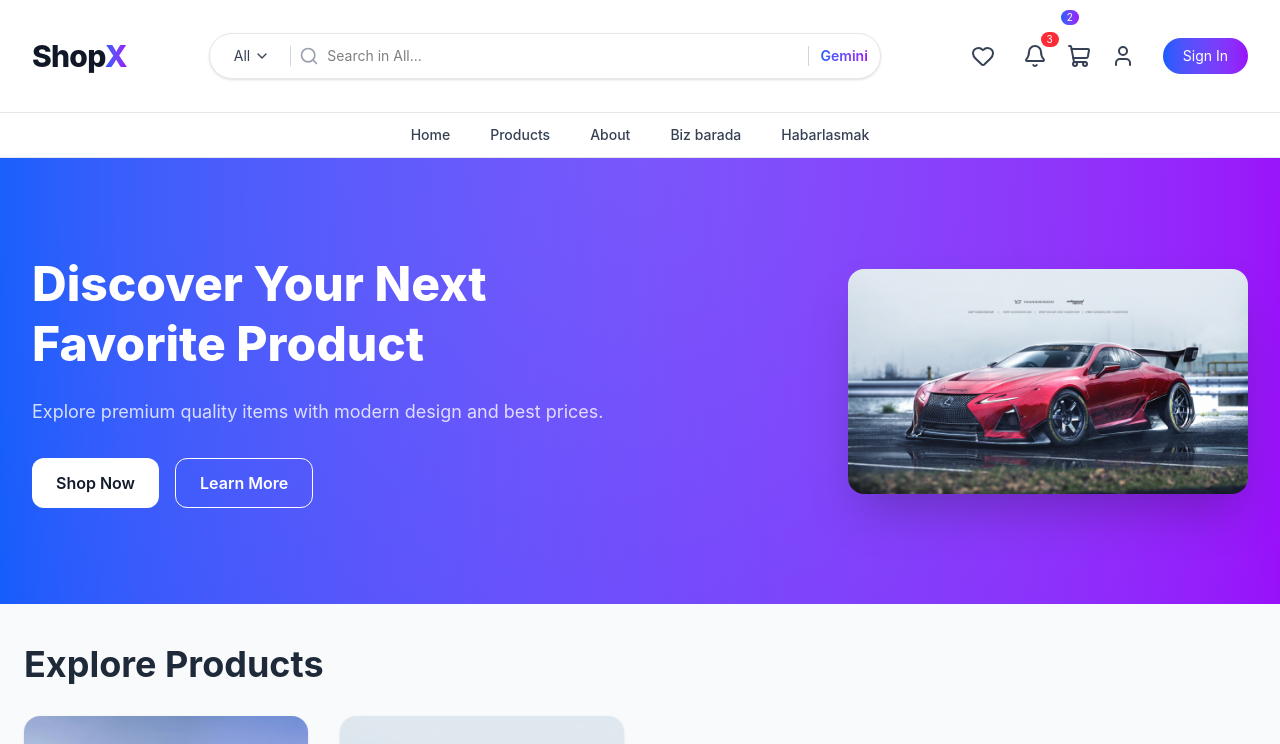
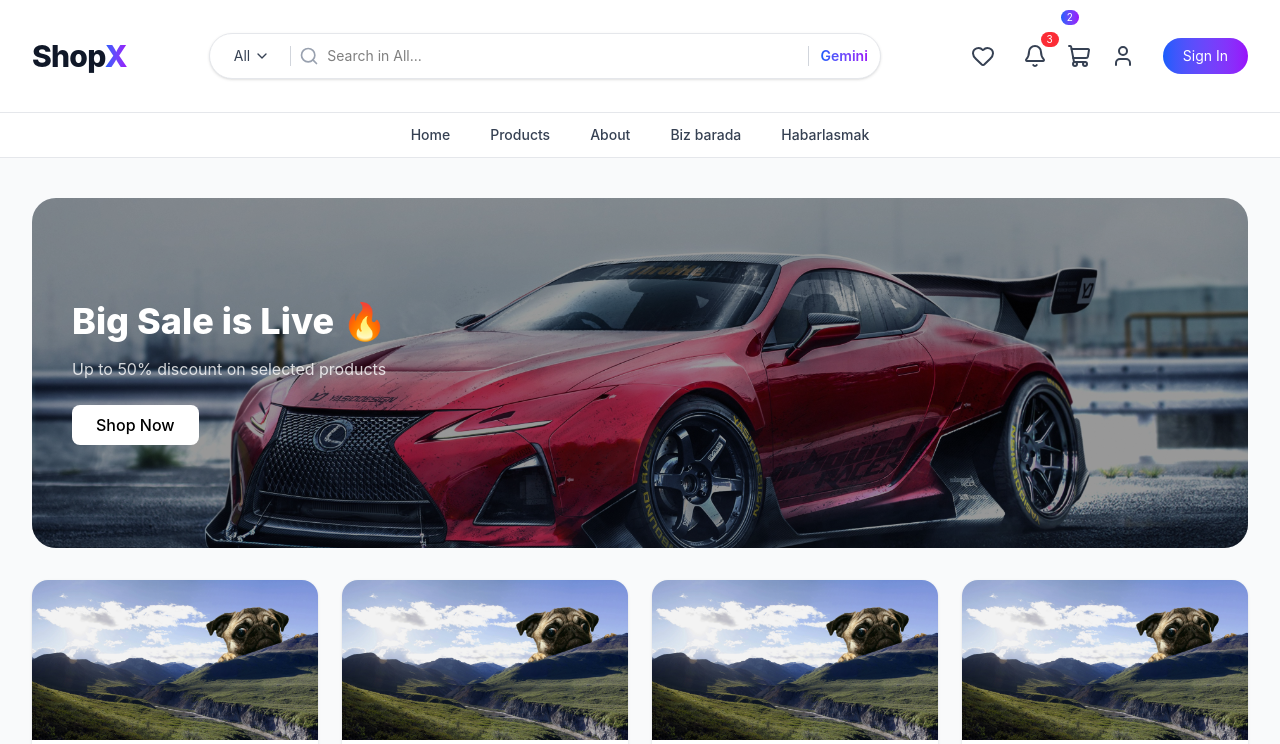
Before and after one commit to Bahram2006/ecommerce-web, a React (Vite) app: page / in a window 1280 px wide. Shown: the top 744 px of the page. Built offline with nearby package versions, Linux system fonts and the light colour scheme.

Commit message:
feat: add hero banner with 4 category cards

```diff
--- a/src/components/Hero.jsx
+++ b/src/components/Hero.jsx
@@ -1,41 +1,58 @@
 export default function Hero() {
   return (
-    <section className="relative overflow-hidden bg-gradient-to-r from-blue-600 to-purple-600 text-white">
+    <section className="bg-gray-50 py-10">
+      <div className="max-w-7xl mx-auto px-8">
 
-      {/* 🔥 SOFT LIGHT EFFECT */}
-      <div className="absolute inset-0 bg-[radial-gradient(circle_at_top,rgba(255,255,255,0.3),transparent)] opacity-30"></div>
+        {/* 🔥 BIG BANNER */}
+        <div className="relative rounded-3xl overflow-hidden mb-8">
+          <img
+            src="/src/assets/images/f4279552.jpg"
+            alt="banner"
+            className="w-full h-[350px] object-cover"
+          />
 
-      <div className="max-w-7xl mx-auto px-8 py-24 flex flex-col md:flex-row items-center justify-between">
+          {/* TEXT OVERLAY */}
+          <div className="absolute inset-0 bg-black/40 flex flex-col justify-center px-10">
+            <h1 className="text-4xl font-extrabold text-white mb-4">
+              Big Sale is Live 🔥
+            </h1>
+            <p className="text-white/80 mb-6">
+              Up to 50% discount on selected products
+            </p>
 
-        {/* LEFT */}
-        <div className="max-w-xl">
-          <h1 className="text-4xl md:text-5xl font-extrabold leading-tight mb-6">
-            Discover Your Next <br />
-            Favorite Product
-          </h1>
-
-          <p className="text-white/80 mb-8 text-lg">
-            Explore premium quality items with modern design and best prices.
-          </p>
-
-          <div className="flex gap-4">
-            <button className="bg-white text-gray-900 px-6 py-3 rounded-xl font-semibold hover:scale-105 transition">
+            <button className="w-fit bg-white text-black px-6 py-2 rounded-lg font-medium hover:scale-105 transition">
               Shop Now
-            </button>
-
-            <button className="border border-white px-6 py-3 rounded-xl font-semibold hover:bg-white hover:text-gray-900 transition">
-              Learn More
             </button>
           </div>
         </div>
 
-        {/* RIGHT IMAGE */}
-        <div className="mt-12 md:mt-0">
-          <img
-            src="/src/assets/images/f4279552.jpg"
-            alt="hero"
-            className="w-[400px] rounded-2xl shadow-2xl hover:scale-105 transition duration-300"
-          />
+        {/* 🔽 4 SMALL CARDS */}
+        <div className="grid grid-cols-1 sm:grid-cols-2 md:grid-cols-4 gap-6">
+
+          {[1, 2, 3, 4].map((item) => (
+            <div
+              key={item}
+              className="group bg-white rounded-2xl overflow-hidden shadow-sm hover:shadow-lg transition"
+            >
+              <img
+                src="/src/assets/images/f4276992.jpg"
+                alt="card"
+                className="w-full h-40 object-cover group-hover:scale-105 transition duration-300"
+              />
+
+              <div className="p-4">
+                <h3 className="font-semibold mb-2">Category {item}</h3>
+                <p className="text-sm text-gray-500 mb-3">
+                  Explore products
+                </p>
+
+                <button className="text-blue-600 text-sm font-medium hover:underline">
+                  Shop →
+                </button>
+              </div>
+            </div>
+          ))}
+
         </div>
 
       </div>
```
